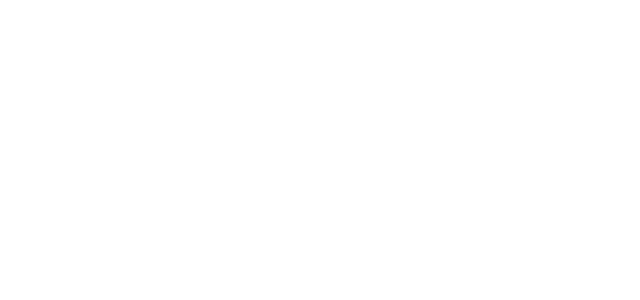
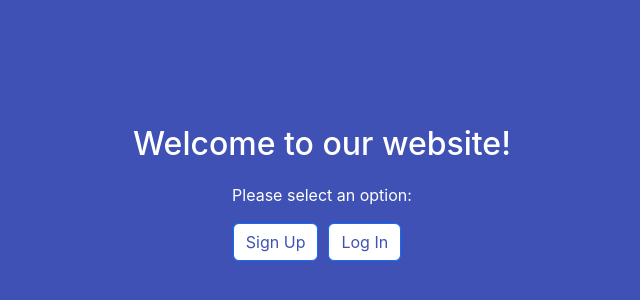
Before and after one commit to raosam23/Gym-React, a React (Create React App) app: page /log in a window 1280 px wide. Before the commit this address had no page. Shown: the part 232-532 px from the top of the page, without its empty margins (318-958 px from the left). Built offline with nearby package versions, Linux system fonts and the light colour scheme.

Commit message:
Add Login and Signups

```diff
--- a/src/App.js
+++ b/src/App.js
@@ -4,6 +4,8 @@ import Home from './components/Home';
 import Membership from './components/Membership';
 import Navbar from './components/Navbar';
 import Login from './components/Login';
+import Logging from "./components/Logging";
+import Signing from "./components/Signing";
 
 function App() {
   const [isAdmin, setIsAdmin] = useState(false)
@@ -15,7 +17,9 @@ function App() {
         <Routes>
           <Route path="/" element={<Home isLogged = {isLogged} isAdmin = {isAdmin}/>} />
           <Route path="/membership" element={<Membership isLogged = {isLogged} isAdmin = {isAdmin} />} />
-          <Route path='/login' element={<Login />} />
+          <Route path='/log' element={<Login />} />
+          <Route exact path="/login" element={<Logging />} />
+          <Route exact path="/signup" element={<Signing />} />
         </Routes>
       </div>
     </BrowserRouter>
--- a/src/components/AdminNavbar.jsx
+++ b/src/components/AdminNavbar.jsx
@@ -43,7 +43,7 @@ function Navbar(props) {
             </li>
             {!isLogged && (
               <li className="nav-item" style={LoggedIn}>
-                <Link className="nav-link" to="/login">
+                <Link className="nav-link" to="/log">
                   Login
                 </Link>
               </li>
--- /dev/null
+++ b/src/components/Logging.jsx
@@ -0,0 +1,11 @@
+import React from 'react';
+
+const Logging = () => {
+  return (
+    <div>
+      <h1>Inside Loging in component</h1>
+    </div>
+  );
+};
+
+export default Logging;
--- a/src/components/Login.jsx
+++ b/src/components/Login.jsx
@@ -1,14 +1,49 @@
-import React from 'react'
+import React from 'react';
+import { Link } from 'react-router-dom';
 
-export default function Login() {
+export default function LoginPage() {
+  const buttonStyle = {
+    marginRight: '10px',
+    backgroundColor: 'white',
+    color: '#3f51b5',
+  };
+
+  const containerStyle = {
+    textAlign: 'center',
+    marginTop: '50px',
+    padding: '20px',
+    borderRadius: '8px',
+    color: '#ffffff',
+  };
+
+  const headingStyle = {
+    marginBottom: '20px',
+  };
+
+  const pageStyle = {
+    backgroundColor: '#3f51b5',
+    minHeight: '100vh',
+    display: 'flex',
+    justifyContent: 'center',
+    alignItems: 'center',
+  };
+
   return (
-    <div>
-        <form action="" method="get">
-            <button className="btn btn-primary">Admin</button>
-        </form>
-        <form action="" method="get">
-            <button className="btn btn-primary">Customer</button>
-        </form>
+    <div style={pageStyle}>
+      <div style={containerStyle}>
+        <h2 style={headingStyle}>Welcome to our website!</h2>
+        <p>Please select an option:</p>
+        <Link to="/signup">
+          <button className="btn btn-primary" style={buttonStyle}>
+            Sign Up
+          </button>
+        </Link>
+        <Link to="/login">
+          <button className="btn btn-primary" style={buttonStyle}>
+            Log In
+          </button>
+        </Link>
+      </div>
     </div>
-  )
+  );
 }
--- /dev/null
+++ b/src/components/Signing.jsx
@@ -0,0 +1,11 @@
+import React from 'react';
+
+function Signing() {
+  return (
+    <div>
+      <h1>Inside Signing in Component</h1>
+    </div>
+  );
+}
+
+export default Signing;
--- a/src/components/UserNavbar.jsx
+++ b/src/components/UserNavbar.jsx
@@ -58,7 +58,7 @@ function Navbar(props) {
             </li>
             {!isLogged && (
               <li className="nav-item" style={LoggedIn}>
-                <Link className="nav-link" to="/login">
+                <Link className="nav-link" to="/log">
                   Login
                 </Link>
               </li>
```
